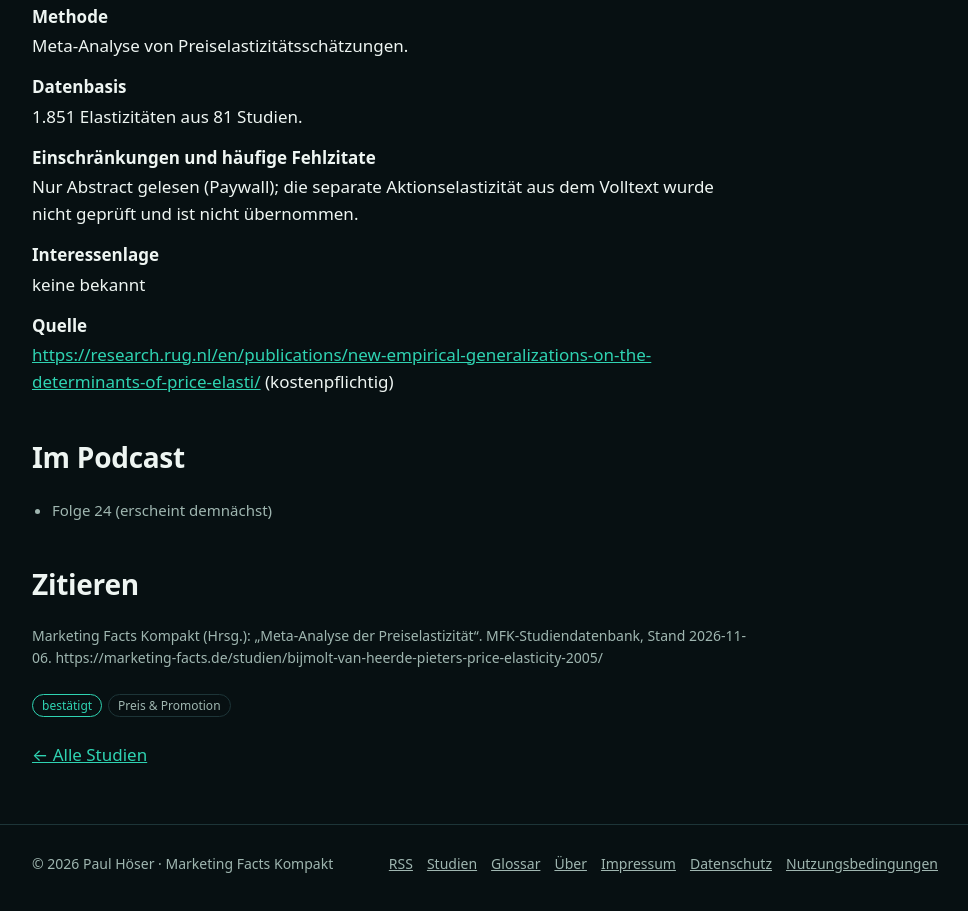
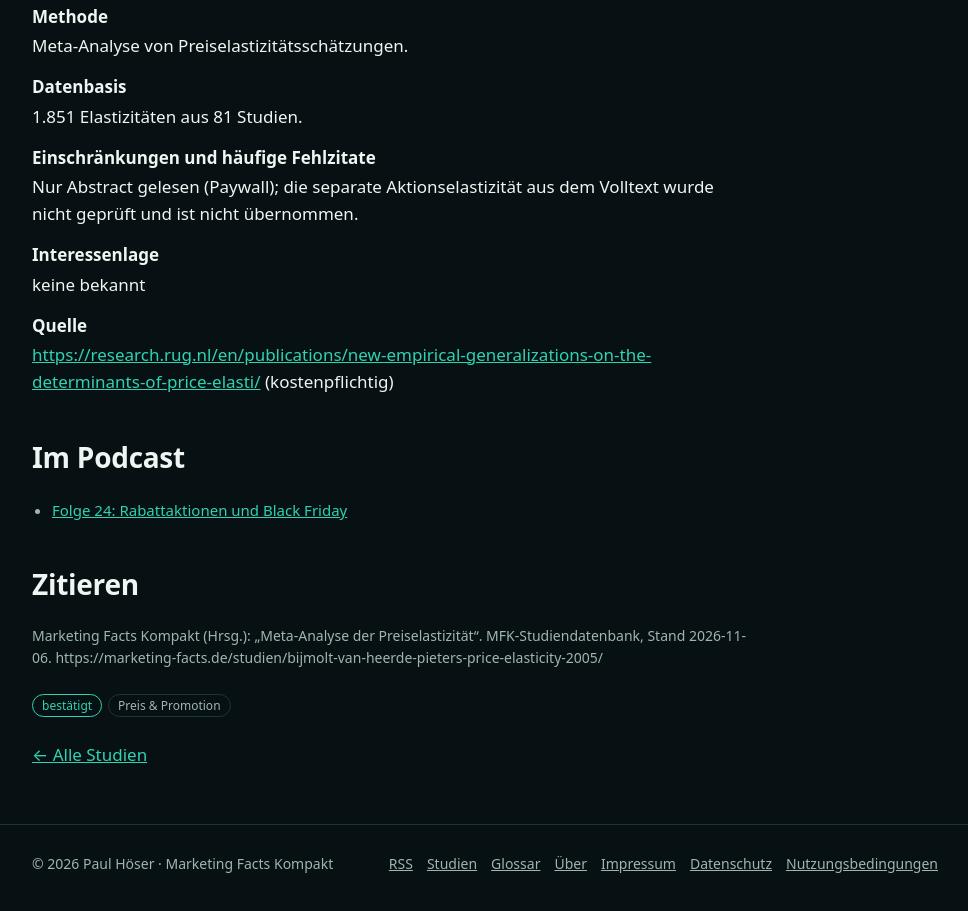
Before and after one commit to phoeser/marketing-facts-kompakt, a plain HTML site: page studien/bijmolt-van-heerde-pieters-price-elasticity-2005/index.html in a window 1280 px wide. Shown: the part 810-1721 px from the top of the page, without its empty margins (148-1116 px from the left). Drawn offline with Linux system fonts and the light colour scheme.

Commit message:
Neue Folge(n): 23, 24 (Teil 4)

```diff
--- a/studien/bijmolt-van-heerde-pieters-price-elasticity-2005/index.html
+++ b/studien/bijmolt-van-heerde-pieters-price-elasticity-2005/index.html
@@ -20,7 +20,7 @@
 <dl class="facts"><dt>Methode</dt><dd>Meta-Analyse von Preiselastizitätsschätzungen.</dd><dt>Datenbasis</dt><dd>1.851 Elastizitäten aus 81 Studien.</dd>
 <dt>Einschränkungen und häufige Fehlzitate</dt><dd>Nur Abstract gelesen (Paywall); die separate Aktionselastizität aus dem Volltext wurde nicht geprüft und ist nicht übernommen.</dd><dt>Interessenlage</dt><dd>keine bekannt</dd>
 <dt>Quelle</dt><dd><a href="https://research.rug.nl/en/publications/new-empirical-generalizations-on-the-determinants-of-price-elasti/" rel="noopener">https://research.rug.nl/en/publications/new-empirical-generalizations-on-the-determinants-of-price-elasti/</a> (kostenpflichtig)</dd></dl>
-<h2>Im Podcast</h2><ul class=quellen><li>Folge 24 (erscheint demnächst)</li></ul>
+<h2>Im Podcast</h2><ul class=quellen><li><a href="../../folge/24/">Folge 24: Rabattaktionen und Black Friday</a></li></ul>
 <h2>Zitieren</h2><p class="meta">Marketing Facts Kompakt (Hrsg.): „Meta-Analyse der Preiselastizität“. MFK-Studiendatenbank, Stand 2026-11-06. https://marketing-facts.de/studien/bijmolt-van-heerde-pieters-price-elasticity-2005/</p>
 <p style="margin-top:20px"><span class="chip r-bestaetigt">bestätigt</span><span class="chip">Preis &amp; Promotion</span></p>
 <p style="margin-top:20px"><a href="../">← Alle Studien</a></p></div><script type="application/ld+json">{"@context": "https://schema.org", "@type": "WebPage", "name": "Meta-Analyse der Preiselastizität", "url": "https://marketing-facts.de/studien/bijmolt-van-heerde-pieters-price-elasticity-2005/", "inLanguage": "de", "dateModified": "2026-11-06", "isPartOf": {"@type": "Dataset", "name": "MFK-Studiendatenbank", "url": "https://marketing-facts.de/studien/"}, "about": {"@type": "ScholarlyArticle", "name": "New Empirical Generalizations on the Determinants of Price Elasticity", "author": "Bijmolt, van Heerde, Pieters", "publisher": "Journal of Marketing Research 42 (2)", "datePublished": "2005", "url": "https://research.rug.nl/en/publications/new-empirical-generalizations-on-the-determinants-of-price-elasti/"}, "review": {"@type": "Review", "author": {"@type": "Organization", "name": "Marketing Facts Kompakt"}, "reviewBody": "Im Mittel steigt der Absatz um etwa 2,6 Prozent, wenn der Preis um ein Prozent sinkt. Absatzelastizitäten sind über vier Jahrzehnte betragsmäßig gestiegen.", "reviewRating": {"@type": "Rating", "ratingValue": 8.2, "bestRating": 10, "worstRating": 0, "name": "MFK-Score"}}}</script></main>
```
Also changed, not shown: studien/dawes-promotions-existing-buyers-2013/index.html (+1 -1 lines), studien/dekimpe-et-al-promotions-manufacturers-retailers-2003/index.html (+1 -1 lines), studien/ehrenberg-hammond-goodhardt-promotions-1994/index.html (+1 -1 lines).
